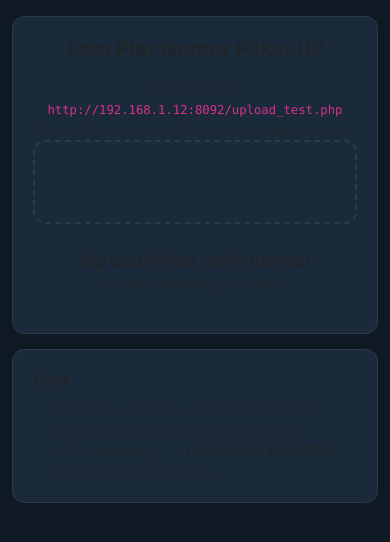
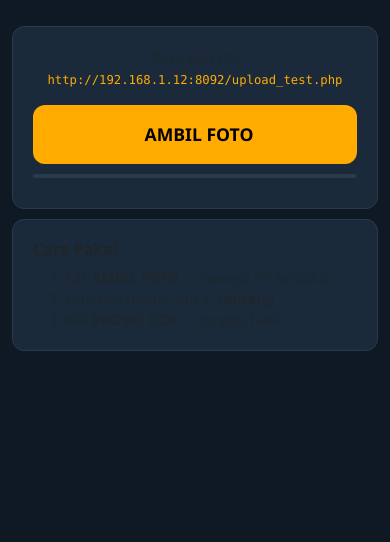
Before and after one commit to ujangkrisno/plat-reader, a PHP site: page /snapshot/upload_test.php in a window 390 px wide. Shown: the part 56-598 px from the top of the page. Run offline with PHP 8.4, Linux system fonts and the light colour scheme.

Commit message:
simplified mobile upload: AMBIL FOTO -> PROSES OCR button

```diff
--- a/upload_test.php
+++ b/upload_test.php
@@ -8,18 +8,23 @@
 <style>
 body{background:#0f1923;color:#fff;font-family:'Segoe UI',sans-serif}
 .navbar{background:linear-gradient(90deg,#0d2137,#1a3a5c)}
-.card{background:#1a2a3a;border:1px solid #2a3a4a;border-radius:12px;padding:20px;margin-bottom:15px}
+.card{background:#1a2a3a;border:1px solid #2a3a4a;border-radius:12px;padding:20px;margin:10px 0}
 .pre-box{background:#0a121c;color:#00e5ff;padding:15px;border-radius:8px;font-family:monospace;max-height:300px;overflow:auto;font-size:13px}
-.pre-box .plate{color:#00e676}
-.pre-box .no-plate{color:#667788}
 .plate-result{font-size:1.6rem;font-weight:bold;text-align:center;padding:15px;border-radius:12px;margin:10px 0}
 .plate-found{background:#004d26;border:2px solid #00e676;color:#00e676}
 .plate-none{background:#2a1520;border:2px solid #ff5252;color:#ff5252}
-.upload-area{border:2px dashed #2a3a4a;border-radius:12px;padding:40px;text-align:center;cursor:pointer;transition:0.3s}
-.upload-area:hover{border-color:#ffab00;background:#1a2a3a}
-.upload-area.processing{pointer-events:none;opacity:0.5}
-#resultArea{display:none}
-#statusBar{height:4px;background:#ffab00;border-radius:2px;transition:width 0.3s;width:0%;margin:8px 0}
+.upload-btn{background:#ffab00;color:#000;border:none;padding:16px 20px;border-radius:12px;font-weight:bold;font-size:1.1rem;width:100%;cursor:pointer;transition:0.3s}
+.upload-btn:hover{background:#ffc107;transform:scale(1.02)}
+.upload-btn:disabled{background:#555;cursor:wait;transform:none}
+.ocr-btn{background:#00bcd4;color:#000;border:none;padding:14px 20px;border-radius:12px;font-weight:bold;font-size:1.1rem;width:100%;cursor:pointer;transition:0.3s;margin-top:8px}
+.ocr-btn:hover{background:#26c6da;transform:scale(1.02)}
+.ocr-btn:disabled{background:#555;cursor:wait;transform:none}
+#preview{max-width:100%;max-height:350px;border-radius:8px;margin:10px 0;display:none}
+#loading{display:none;text-align:center;padding:30px}
+#loading .spinner{width:50px;height:50px;border:4px solid #2a3a4a;border-top:4px solid #ffab00;border-radius:50%;animation:spin 1s linear infinite;margin:10px auto}
+@keyframes spin{0%{transform:rotate(0deg)}100%{transform:rotate(360deg)}}
+.progress-track{height:4px;background:#2a3a4a;border-radius:2px;margin:10px 0;overflow:hidden}
+.progress-bar{height:100%;background:linear-gradient(90deg,#ffab00,#00e676);width:0%;transition:width 0.5s}
 </style>
 </head>
 <body>
@@ -31,142 +36,115 @@ body{background:#0f1923;color:#fff;font-family:'Segoe UI',sans-serif}
 <div class="container">
   <div class="row justify-content-center">
     <div class="col-md-8">
+      <div class="card text-center">
+        <p class="text-muted small mb-3">
+          Buka dari HP: <code style="color:#ffab00">http://192.168.1.12:8092/upload_test.php</code>
 
-      <div class="card text-center">
-        <h5 class="fw-bold mb-3">Foto Plat Nomor Pakai HP</h5>
-        <p class="text-muted small">
-          Buka dari HP: <code>http://192.168.1.12:8092/upload_test.php</code><br>
-          Foto plat → langsung diproses → hasil muncul.
+        <form method="post" enctype="multipart/form-data" id="uploadForm">
+          <button type="button" class="upload-btn" id="pickBtn" onclick="document.getElementById('fileInput').click()">
+            <i class="fas fa-camera me-2"></i> AMBIL FOTO
+          </button>
+          <input type="file" name="foto" accept="image/*" id="fileInput" style="display:none">
 
-        <label class="upload-area d-block" id="dropzone">
-          <i class="fas fa-camera" style="font-size:3rem;color:#ffab00"></i>
-          <p class="mt-2 mb-0"><strong>Tap untuk foto / pilih gambar</strong></p>
-          <small class="text-muted">Kamera belakang otomatis</small>
-          <input type="file" accept="image/*" capture="environment" style="display:none" id="fileInput">
-        </label>
+          <img id="preview">
 
-        <div id="statusBar"></div>
-        <div id="statusText" class="text-info small mt-2" style="display:none">
-          <i class="fas fa-spinner fa-spin"></i> Memproses OCR...
+          <div class="progress-track"><div class="progress-bar" id="progBar"></div></div>
+
+          <div id="loading">
+            <div class="spinner"></div>
+            <strong class="text-warning">Memproses OCR...</strong>
+            <p class="text-muted small mb-0">~10-20 detik (EasyOCR CPU)</p>
+          </div>
+
+          <button type="submit" class="ocr-btn" id="ocrBtn" style="display:none">
+            <i class="fas fa-microchip me-2"></i> PROSES OCR
+          </button>
+        </form>
+
+        <?php
+        if ($_SERVER['REQUEST_METHOD'] === 'POST' && isset($_FILES['foto']) && $_FILES['foto']['error'] === UPLOAD_ERR_OK):
+          $fname = 'captured_1_upload_' . date('Ymd_His') . '.jpg';
+          move_uploaded_file($_FILES['foto']['tmp_name'], __DIR__ . '/captures/' . $fname);
+
+          $ocr_url = "http://127.0.0.1:8093/ocr_path/1";
+          $ctx = stream_context_create(['http' => ['timeout' => 60]]);
+          $json = @file_get_contents($ocr_url, false, $ctx);
+          $data = $json ? json_decode($json, true) : null;
+        ?>
+        <div class="text-start mt-3">
+          <?php if ($data && empty($data['error'])): ?>
+            <?php if ($data['plate']): ?>
+              <div class="plate-result plate-found">
+                <i class="fas fa-check-circle me-2"></i> PLAT TERDETEKSI!<br>
+                <span style="font-size:2.8rem;letter-spacing:3px"><?= $data['plate'] ?></span><br>
+                <small>Confidence: <?= $data['confidence'] ?>%</small>
+              </div>
+            <?php else: ?>
+              <div class="plate-result plate-none">
+                <i class="fas fa-times-circle me-2"></i> TIDAK ADA PLAT<br>
+                <small>Coba foto lebih dekat / jelas / lurus</small>
+              </div>
+            <?php endif; ?>
+            <div class="text-center mt-2">
+              <img src="captures/<?= $fname ?>" style="max-width:100%;max-height:300px;border-radius:8px;">
+            </div>
+            <?php if (!empty($data['ocr_log'])): ?>
+              <div class="pre-box mt-2">
+                <strong class="text-info">Teks terdeteksi:</strong><br>
+                <?php foreach ($data['ocr_log'] as $l): ?>
+                  <span class="<?= strpos($l, 'plate=') !== false && strpos($l, 'plate=None') === false ? 'text-success' : 'text-muted' ?>"><?= htmlspecialchars(is_string($l)?$l:json_encode($l)) ?><br>
+                <?php endforeach; ?>
+              </div>
+            <?php endif; ?>
+          <?php else: ?>
+            <div class="alert alert-danger"><?= ($data['error'] ?? 'Gagal proses OCR') ?></div>
+          <?php endif; ?>
         </div>
-      </div>
-
-      <div id="resultArea">
-        <div class="card">
-          <h6 class="fw-bold mb-3">Hasil Deteksi</h6>
-          <div id="plateResult"></div>
-          <div id="imageResult" class="text-center mt-2"></div>
-          <div id="ocrLog" class="pre-box mt-2" style="display:none"></div>
-        </div>
+        <?php endif; ?>
       </div>
 
       <div class="card">
-        <h6 class="fw-bold mb-2">Cara</h6>
+        <h6 class="fw-bold mb-2">Cara Pakai</h6>
         <ol class="text-muted small mb-0">
-          <li>Tap area upload → kamera HP terbuka</li>
-          <li>Foto plat nomor (dekat, jelas, lurus)</li>
-          <li>Tap <strong>centang ✓</strong> → <strong>LANGSUNG DIPROSES</strong></li>
-          <li>Hasil muncul otomatis</li>
+          <li>Klik <strong>AMBIL FOTO</strong> → kamera HP terbuka</li>
+          <li>Foto plat nomor, tap <strong>✓ centang</strong></li>
+          <li>Klik <strong>PROSES OCR</strong> → tunggu hasil</li>
         </ol>
       </div>
-
     </div>
   </div>
 </div>
 
 <script>
-var dz = document.getElementById('dropzone');
 var fi = document.getElementById('fileInput');
-var sb = document.getElementById('statusBar');
-var st = document.getElementById('statusText');
-var ra = document.getElementById('resultArea');
-var pr = document.getElementById('plateResult');
-var ir = document.getElementById('imageResult');
-var ol = document.getElementById('ocrLog');
-
-dz.onclick = function(){ fi.click(); };
+var prv = document.getElementById('preview');
+var ocrBtn = document.getElementById('ocrBtn');
+var loading = document.getElementById('loading');
+var progBar = document.getElementById('progBar');
 
 fi.onchange = function(e) {
   var f = e.target.files[0];
   if (!f) return;
-
-  // Show processing UI
-  dz.classList.add('processing');
-  dz.innerHTML = '<i class="fas fa-spinner fa-spin" style="font-size:3rem;color:#ffab00"></i><p class="mt-2"><strong>Memproses...</strong></p>';
-  st.style.display = 'block';
-  ra.style.display = 'none';
-  sb.style.width = '20%';
-
-  // Upload via AJAX
-  var fd = new FormData();
-  fd.append('foto', f);
-
-  var xhr = new XMLHttpRequest();
-  xhr.open('POST', 'upload_ajax.php', true);
-
-  xhr.upload.onprogress = function(e) {
-    if (e.lengthComputable) sb.style.width = (10 + e.loaded / e.total * 30) + '%';
+  var r = new FileReader();
+  r.onload = function(ev) {
+    prv.src = ev.target.result;
+    prv.style.display = 'block';
+    ocrBtn.style.display = 'block';
+    ocrBtn.innerHTML = '<i class="fas fa-microchip me-2"></i> PROSES OCR (' + Math.round(f.size/1024) + 'KB)';
   };
-
-  xhr.onload = function() {
-    sb.style.width = '100%';
-    st.style.display = 'none';
-    dz.classList.remove('processing');
-
-    try {
-      var d = JSON.parse(xhr.responseText);
-    } catch(e) {
-      dz.innerHTML = '<i class="fas fa-exclamation-triangle" style="font-size:3rem;color:#ff5252"></i><p class="mt-2 text-danger">Gagal baca respons server</p>';
-      return;
-    }
-
-    if (d.error) {
-      dz.innerHTML = '<i class="fas fa-exclamation-triangle" style="font-size:3rem;color:#ff5252"></i><p class="mt-2 text-danger">' + esc(d.error) + '</p>';
-      return;
-    }
-
-    // Show result
-    if (d.plate) {
-      pr.innerHTML = '<div class="plate-result plate-found">'
-        + '<i class="fas fa-check-circle me-2"></i> PLAT TERDETEKSI!<br>'
-        + '<span style="font-size:2.8rem;letter-spacing:3px">' + d.plate + '</span><br>'
-        + '<small>Confidence: ' + d.confidence + '%</small></div>';
-    } else {
-      pr.innerHTML = '<div class="plate-result plate-none">'
-        + '<i class="fas fa-times-circle me-2"></i> TIDAK ADA PLAT<br>'
-        + '<small>Coba foto lebih dekat / jelas / lurus</small></div>';
-    }
-
-    if (d.image) {
-      ir.innerHTML = '<img src="captures/' + d.image + '" style="max-width:100%;max-height:300px;border-radius:8px;">';
-    }
-
-    if (d.ocr_log && d.ocr_log.length) {
-      ol.style.display = 'block';
-      ol.innerHTML = '<strong class="text-info">Teks terdeteksi:</strong><br>';
-      d.ocr_log.forEach(function(l) {
-        var isPlate = l.indexOf('plate=') > -1 && !l.includes('plate=None');
-        ol.innerHTML += '<span class="' + (isPlate ? 'plate' : 'no-plate') + '">'
-          + esc(typeof l === 'string' ? l : JSON.stringify(l)) + '</span><br>';
-      });
-    }
-
-    ra.style.display = 'block';
-    dz.innerHTML = '<i class="fas fa-camera" style="font-size:3rem;color:#ffab00"></i>'
-      + '<p class="mt-2 mb-0"><strong>Tap untuk foto lagi</strong></p>';
-    sb.style.width = '0%';
-  };
-
-  xhr.onerror = function() {
-    st.style.display = 'none';
-    dz.classList.remove('processing');
-    dz.innerHTML = '<i class="fas fa-exclamation-triangle" style="font-size:3rem;color:#ff5252"></i><p class="mt-2 text-danger">Koneksi gagal</p>';
-  };
-
-  xhr.send();
+  r.readAsDataURL(f);
 };
 
-function esc(s) { var d=document.createElement('div'); d.appendChild(document.createTextNode(s)); return d.innerHTML; }
+document.getElementById('uploadForm').onsubmit = function() {
+  ocrBtn.style.display = 'none';
+  loading.style.display = 'block';
+  progBar.style.width = '30%';
+  // Animate progress
+  var w = 30;
+  var iv = setInterval(function() { w += 2; if (w < 90) progBar.style.width = w + '%'; }, 1000);
+  setTimeout(function() { clearInterval(iv); progBar.style.width = '95%'; }, 15000);
+  return true;
+};
 </script>
 </body>
 </html>
```
